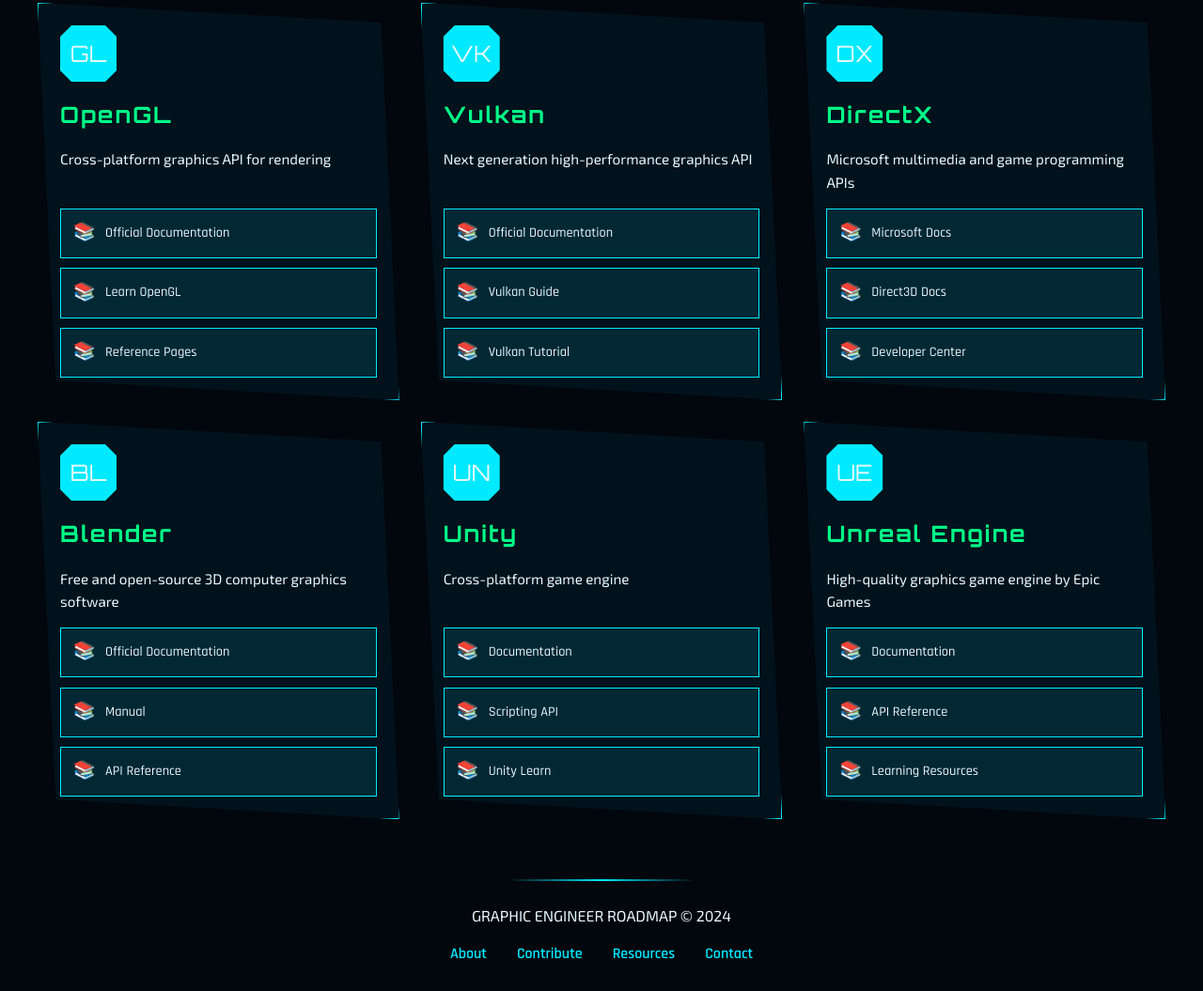
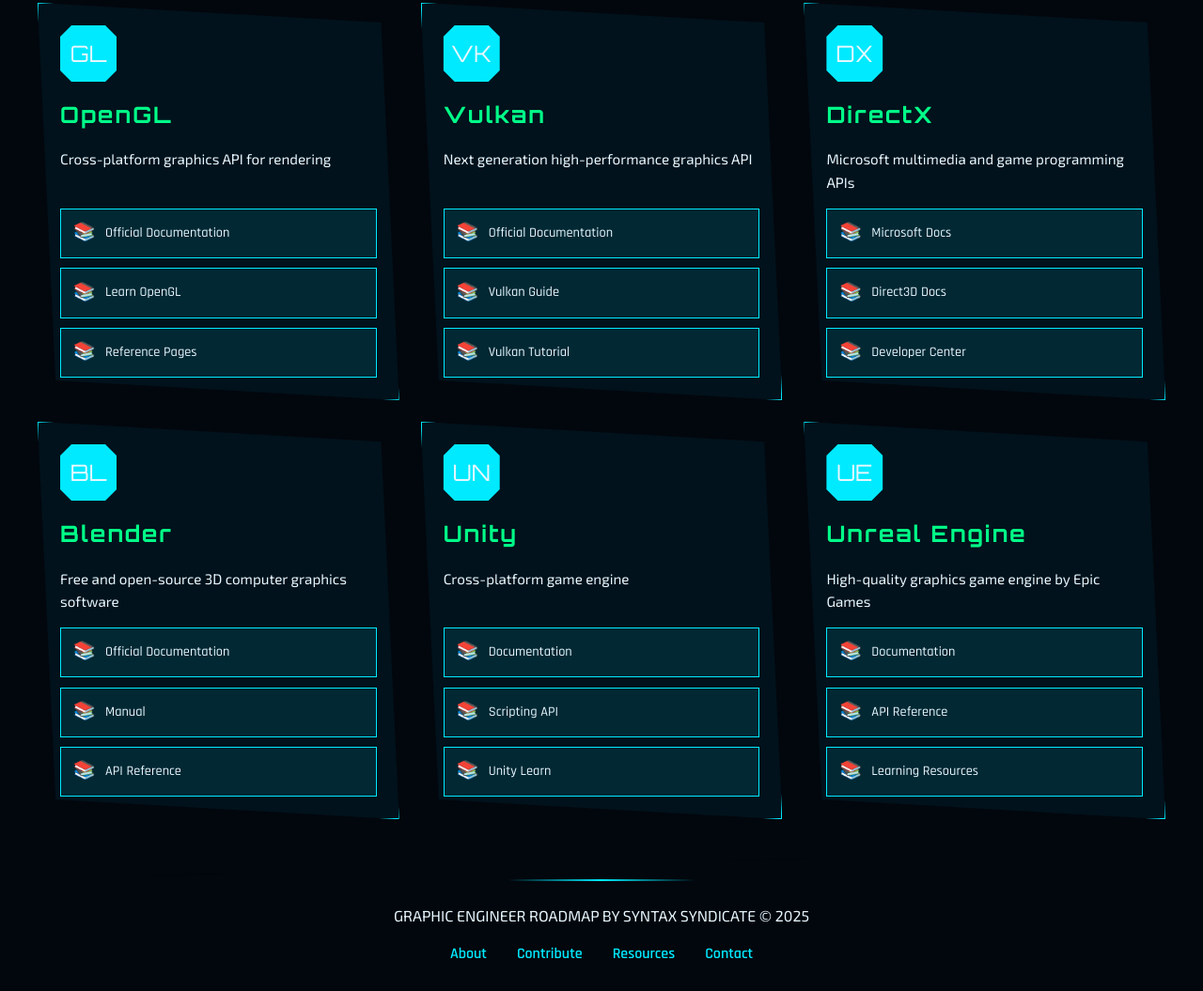
Before and after one commit to Syntax-Syndicate-Ltd/graphic-engineer-roadmap, a plain HTML site: page index.html in a window 1280 px wide. Shown: the part 3597-4652 px from the top of the page at 94% size. Drawn offline with Linux system fonts and the light colour scheme.

Commit message:
Update index.html

```diff
--- a/index.html
+++ b/index.html
@@ -1078,7 +1078,7 @@
 
     <!-- Footer -->
     <footer>
-        <p>GRAPHIC ENGINEER ROADMAP &copy; 2024</p>
+        <p>GRAPHIC ENGINEER ROADMAP BY SYNTAX SYNDICATE &copy; 2025</p>
         <div class="footer-links">
             <a href="#" class="footer-link">About</a>
             <a href="#" class="footer-link">Contribute</a>
```
